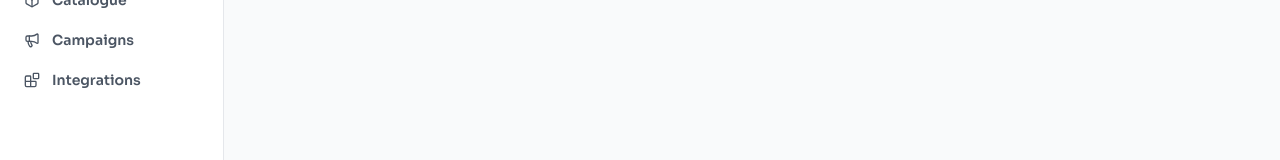
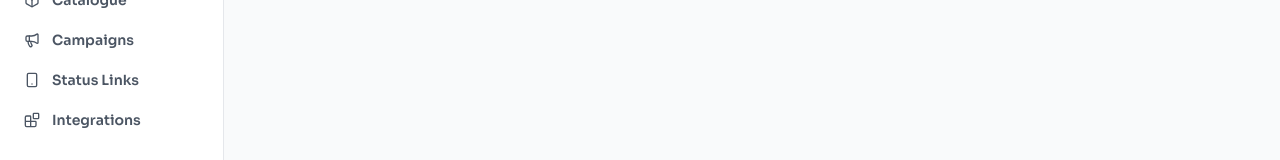
Before and after one commit to Danchi-1/mancrel, a Next.js app in the folder frontend/: page /dev-dashboard-x7k9p2m4 in a window 1280 px wide. Shown: the part 296-456 px from the top of the page. Built offline with nearby package versions, Linux system fonts and the light colour scheme; no server answers.

Commit message:
fix: added new sidebar component

```diff
--- a/frontend/src/components/Sidebar.jsx
+++ b/frontend/src/components/Sidebar.jsx
@@ -2,7 +2,7 @@
 
 import { useState } from "react"
 import { cn } from "@/lib/utils"
-import { LayoutDashboard, AlertTriangle, Users, LogOut, Briefcase, Inbox, Package, Megaphone, Blocks } from "lucide-react"
+import { LayoutDashboard, AlertTriangle, Users, LogOut, Briefcase, Inbox, Package, Megaphone, Blocks, Smartphone } from "lucide-react"
 import { Logo } from "./Logo"
 
 const menuItems = [
@@ -13,6 +13,7 @@ const menuItems = [
   { id: "customers", icon: Users, label: "Customers" },
   { id: "catalogue", icon: Package, label: "Catalogue" },
   { id: "campaigns", icon: Megaphone, label: "Campaigns" },
+  { id: "status_links", icon: Smartphone, label: "Status Links" },
   { id: "integrations", icon: Blocks, label: "Integrations" },
 ]
 
```
